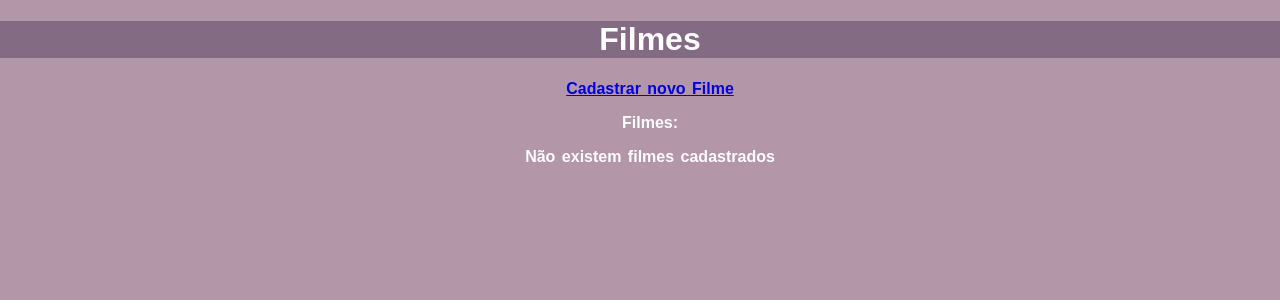
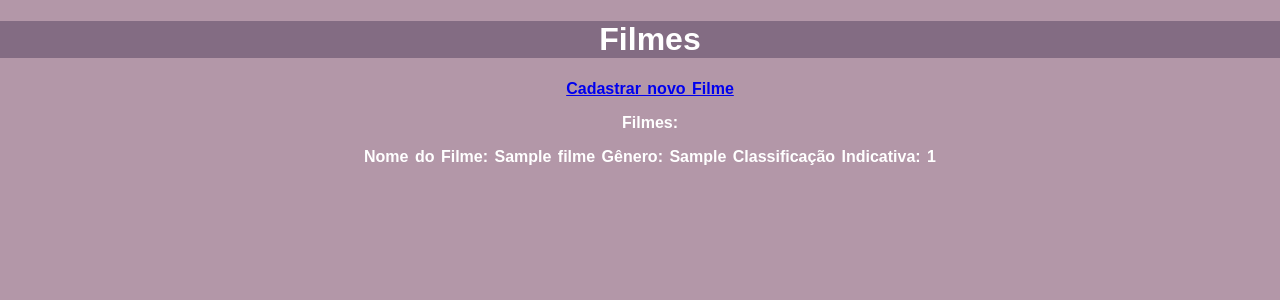
Before and after one commit to EmillyRibeiro1/cruds, a Django app: page /filmes/ in a window 1280 px wide. Shown: the top 300 px of the page. Run offline with Django 4.2, Linux system fonts and the light colour scheme; tables that the repository leaves empty hold one stand-in row (values such as "Sample post").

Commit message:
ajeitei for

```diff
--- a/core/forms.py
+++ b/core/forms.py
@@ -3,5 +3,5 @@ from .models import Filmes
 
 class FilmesForm(ModelForm):
     class Meta:
-           model = Filmes
-           fields = ['nome', 'generos', 'classificacao']
+        model = Filmes
+        fields = ['nome', 'generos', 'classificacao']
--- a/core/views.py
+++ b/core/views.py
@@ -5,16 +5,16 @@ from .forms import FilmesForm
 def filmes_listar(request):
     filmes = Filmes.objects.all()
     contexto = {
-        'filmes_listar': Filmes
+        'listar': filmes
     }
     return render(request, 'cruds.html', contexto)
 
 def filmes_cadastro(request):
     form = FilmesForm(request.POST or None)
     if form.is_valid():
-            form.save()
-            return redirect('filmes_listar')
+        form.save()
+        return redirect('filmes_listar')
     contexto = {
-        'form': form
+        'form_filme': form
     }
     return render(request, 'cadastrar.html', contexto)
--- a/cruds/urls.py
+++ b/cruds/urls.py
@@ -15,11 +15,11 @@ Including another URLconf
 """
 from django.contrib import admin
 from django.urls import path
-from core.views import filmes_listar, filmes_cadastro
+from core.views import filmes_cadastro, filmes_listar
 
 
 urlpatterns = [
-    path('cadastro/', filmes_cadastro, name='cadastrar'),
+    path('cadastro/', filmes_cadastro, name='cadastro'),
     path('filmes/', filmes_listar, name='filmes_listar'),
-
+    path('admin/', admin.site.urls),
 ]
--- a/templates/cadastrar.html
+++ b/templates/cadastrar.html
@@ -8,7 +8,7 @@
     <h1>Cadastrar Filmes</h1>
     <form method="POST">
         {% csrf_token %}
-        {{ form }}
+        {{ form_filme }}
         <p><input type="submit" value="cadastrar"></p>
     </form>
 </body>
--- a/templates/cruds.html
+++ b/templates/cruds.html
@@ -77,11 +77,11 @@
 <body>
    <h1>Filmes</h1>
 
-   <p><a href="{% url 'cadastrar'%}">Cadastrar novo Filme</a></p>
+   <p><a href="{% url 'cadastro'%}">Cadastrar novo Filme</a></p>
 
    <p>Filmes:</p>
-   {% for filmes in listar_filmes %}
-   <p>Nome do filme: {{filmes.nome}} Gênero: {{filmes.generos}} Classificação Indicativa: {{filmes.classificacao}}</p>
+   {% for filmes in listar %}
+   <p>Nome do Filme: {{filmes.nome}} Gênero: {{filmes.generos}} Classificação Indicativa: {{filmes.classificacao}}</p>
    {% empty %}
    <p>Não existem filmes cadastrados</p>
    {% endfor %}
```
